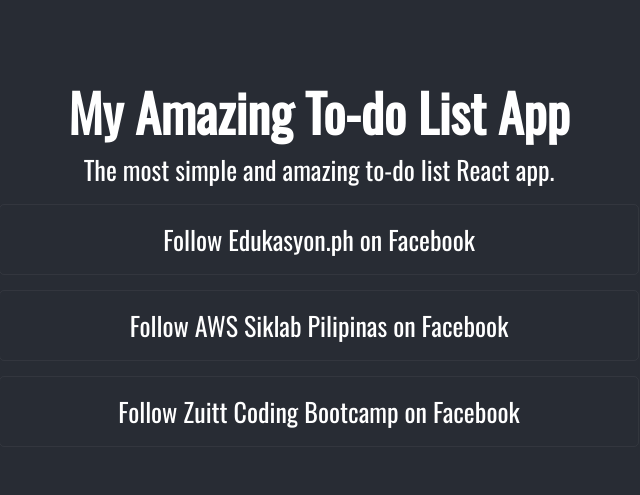
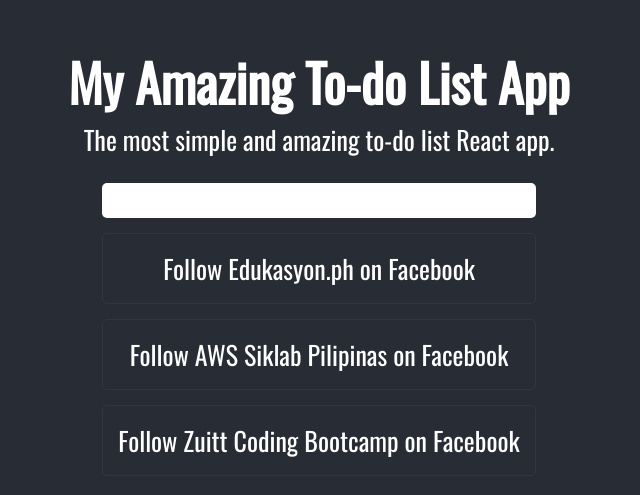
Before and after one commit to camniev/FCB-React-AWS, a React app: page / in a window 1280 px wide. Shown: the part 133-628 px from the top of the page, without its empty margins (321-961 px from the left). Built offline with nearby package versions, Linux system fonts and the light colour scheme.

Commit message:
Add an input box

```diff
--- a/src/index.css
+++ b/src/index.css
@@ -27,7 +27,7 @@
 
 ul {
     list-style: none;
-    width: 50%;
+    width: 100%;
   }
 
   .tasks-item {
@@ -36,3 +36,11 @@
     padding: 15px;
     border-radius: 5px;
   }
+
+.task-input {
+    width: 100%;
+    padding: 10px;
+    border-radius: 5px;
+    margin-bottom: 15px;
+    border: none;
+}
--- a/src/index.js
+++ b/src/index.js
@@ -26,6 +26,9 @@
   ];
 
   return(
+    //adding input
+    <div>
+      <input className="task-input" />
       <ul>
         {/* display object collection taskItemsList using array map */}
         {/* callback function (map) that's why it needs "return" */}
@@ -34,6 +37,7 @@
           return <Task key={index} taskName={task} />
         })}
       </ul>
+    </div>
   );
 }
 
```
Lines whose indentation alone changed are shown as unchanged.
